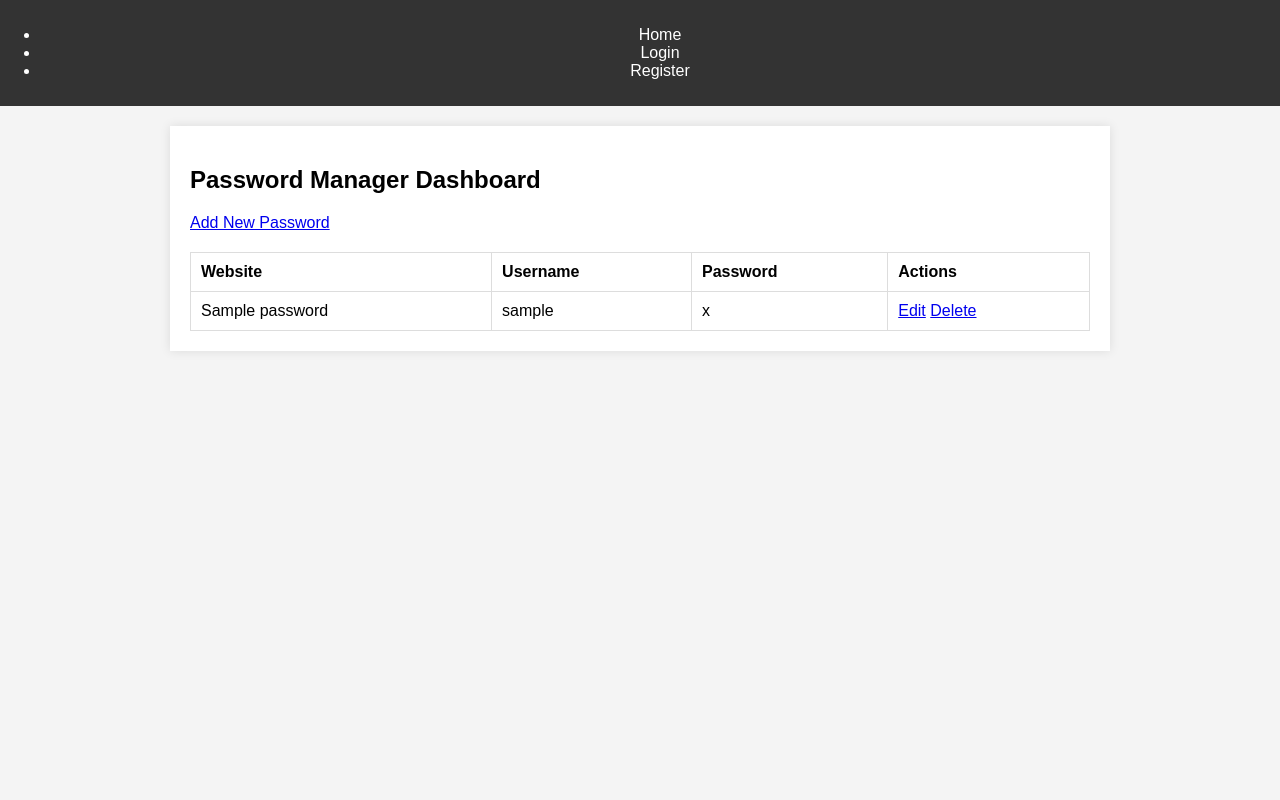
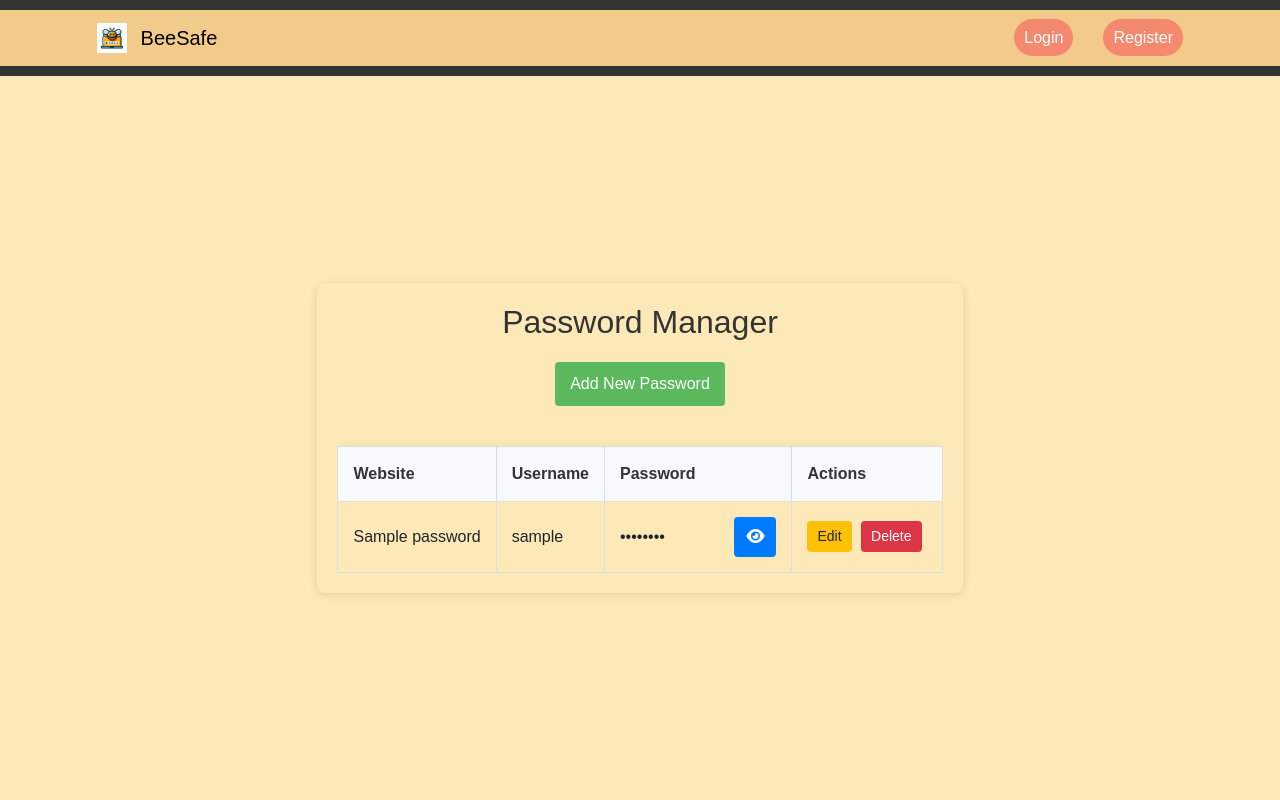
Before and after one commit to dsinha12345/Software_passord_manager, a Django app: template password-test/users/templates/users/dashboard.html in a window 1280 px wide. Run offline with Django 3.2, Linux system fonts and the light colour scheme; the template is opened without the code that fills it: most values are stand-ins (such as "Sample title", 1, 10 or a date in 2020).

Commit message:
updated html and css for webpages

```diff
--- a/password-test/password/urls.py
+++ b/password-test/password/urls.py
@@ -19,6 +19,8 @@ from django.contrib import admin
 from django.urls import path, include
 from users import views  # Import the view from your users app
 from django.contrib.auth import views as auth_views
+from django.conf import settings
+from django.conf.urls.static import static
 
 urlpatterns = [
     path('admin/', admin.site.urls),
--- /dev/null
+++ b/password-test/static/css/dashboard.css
@@ -0,0 +1,142 @@
+.dashboard-container {
+    margin: 0 auto;
+    padding: 20px;
+    background-color: #fce9b7; /* Light background for contrast */
+    border-radius: 8px; /* Rounded corners */
+    box-shadow: 0 2px 10px rgba(0, 0, 0, 0.1); /* Subtle shadow for depth */
+}
+
+h2 {
+    color: #333;
+    margin-bottom: 20px;
+}
+
+.add-password-btn {
+    display: inline-block;
+    background-color: #5cb85c;
+    color: white;
+    padding: 10px 15px;
+    text-decoration: none;
+    border-radius: 4px;
+    margin-bottom: 20px;
+    transition: background-color 0.3s ease; /* Smooth transition */
+}
+
+.add-password-btn:hover {
+    background-color: #4cae4c;
+}
+
+.table-responsive {
+    overflow-x: auto;
+}
+
+.password-table {
+    border-collapse: collapse;
+    width: 100%;
+    margin-top: 20px;
+    border: 1px solid #ddd; /* Add a border around the table */
+    border-spacing: 0; /* Remove any spacing between cells */
+    box-shadow: 0 2px 10px rgba(0, 0, 0, 0.1); /* Add a subtle shadow for depth */
+}
+
+.password-table th,
+.password-table td {
+    padding: 15px; /* Increase padding for better spacing */
+    text-align: left;
+    border: 1px solid #ddd; /* Add borders to individual cells */
+}
+
+.password-table th {
+    background-color: #f8f9fa;
+    font-weight: bold;
+    color: #333; /* Darker header text for better contrast */
+}
+
+.password-table tr:hover {
+    background-color: #f5f5f5;
+}
+
+.password-cell {
+    position: relative;
+}
+
+.password-mask,
+.password-text {
+    display: inline-block;
+    width: 100px;
+}
+
+.password-text {
+    display: none; /* Hide by default */
+}
+
+.toggle-password {
+    background-color: #007bff;
+    color: white;
+    border: none;
+    padding: 8px 12px;
+    border-radius: 4px;
+    cursor: pointer;
+    font-size: 16px;
+    margin-left: 10px; /* Space between elements */
+    transition: background-color 0.3s ease; /* Smooth transition */
+}
+
+.toggle-password:hover {
+    background-color: #0056b3;
+}
+
+.actions-cell {
+    white-space: nowrap;
+}
+
+.edit-btn,
+.delete-btn {
+    display: inline-block;
+    padding: 5px 10px;
+    margin-right: 5px;
+    text-decoration: none;
+    border-radius: 4px;
+    font-size: 14px;
+}
+
+.edit-btn {
+    background-color: #ffc107;
+    color: #212529;
+}
+
+.edit-btn:hover {
+    background-color: #e0a800;
+}
+
+.delete-btn {
+    background-color: #dc3545;
+    color: white;
+}
+
+.delete-btn:hover {
+    background-color: #c82333;
+}
+
+.no-passwords {
+    text-align: center;
+    color: #6c757d;
+    margin-top: 40px;
+}
+
+@media (max-width: 768px) {
+    .password-table {
+        font-size: 14px;
+    }
+
+    .password-table th,
+    .password-table td {
+        padding: 8px;
+    }
+
+    .edit-btn,
+    .delete-btn {
+        padding: 3px 6px;
+        font-size: 12px;
+    }
+}
--- /dev/null
+++ b/password-test/static/css/style.css
@@ -0,0 +1,79 @@
+/* static/style.css */
+body {
+    font-family: Arial, sans-serif;
+    margin: 0;
+    padding: 0;
+    background-color: #fce9b7;
+    display: flex;
+    flex-direction: column;
+    min-height: 100vh;
+}
+
+header {
+    background-color: #333;
+    color: #fce9b7;
+    padding: 10px 0;
+    text-align: center;
+}
+
+nav {
+    display: flex;
+    justify-content: center;
+}
+
+nav a {
+    color: #f2cb8a;
+    margin: 0 15px;
+    text-decoration: none;
+}
+
+main {
+    flex: 1;
+    display: flex;
+    justify-content: center;
+    align-items: center;
+    padding: 20px;
+}
+
+.content-wrapper {
+    background-color: #fce9b7;
+    box-shadow: 0px 0px 10px rgba(0, 0, 0, 0.1);
+    padding: 20px;
+    max-width: 900px;
+    width: 100%;
+}
+
+
+/* Center text within divs */
+div {
+    text-align: center;
+}
+
+.button_header {
+    width: 80%;
+    padding: 10px;
+    background-color: #f5896f;
+    color: white;
+    border: none;
+    border-radius: 20px;
+    cursor: pointer;
+    font-size: 16px;
+    margin-top: 10px;
+}
+
+.button_header:hover {
+    background-color: #b8490e;
+}
+
+.custom-navbar {
+    background-color: #f2cb8a    ; /* Example custom color */
+}
+
+.form-container {
+    max-width: 70%;
+    margin: 0 auto;
+    padding: 20px;
+    background-color: #f8f9fa;
+    border-radius: 10px;
+    box-shadow: 0 0 10px rgba(0, 0, 0, 0.1);
+}
--- a/password-test/static/style.css
+++ /dev/null
@@ -1,63 +0,0 @@
-/* static/style.css */
-body {
-    font-family: Arial, sans-serif;
-    margin: 0;
-    padding: 0;
-    background-color: #f4f4f4;
-}
-
-header {
-    background-color: #333;
-    color: #fff;
-    padding: 10px 0;
-    text-align: center;
-}
-
-nav a {
-    color: #fff;
-    margin: 0 15px;
-    text-decoration: none;
-}
-
-main {
-    margin: 20px auto;
-    padding: 20px;
-    max-width: 900px;
-    background-color: #fff;
-    box-shadow: 0px 0px 10px rgba(0, 0, 0, 0.1);
-}
-
-table {
-    width: 100%;
-    border-collapse: collapse;
-    margin-top: 20px;
-}
-
-table, th, td {
-    border: 1px solid #ddd;
-}
-
-th, td {
-    padding: 10px;
-    text-align: left;
-}
-
-button {
-    background-color: #5cb85c;
-    color: white;
-    border: none;
-    padding: 10px 15px;
-    cursor: pointer;
-}
-
-button:hover {
-    background-color: #4cae4c;
-}
-
-footer {
-    text-align: center;
-    padding: 10px;
-    background-color: #333;
-    color: white;
-    margin-top: 20px;
-}
--- a/password-test/users/forms.py
+++ b/password-test/users/forms.py
@@ -9,6 +9,12 @@ class UserRegisterForm(UserCreationForm):
     class Meta:
         model = User
         fields = ['username', 'email', 'password1', 'password2']
+        widgets = {
+            'username': forms.TextInput(attrs={'placeholder': 'Username'}),
+            'email': forms.EmailInput(attrs={'placeholder': 'Email'}),
+            'password1': forms.PasswordInput(attrs={'placeholder': 'Enter your password'}),
+            'password2': forms.PasswordInput(attrs={'placeholder': 'Confirm your password'}),
+        }
 
 class PasswordForm(forms.ModelForm):
     class Meta:
--- a/password-test/users/templates/base_generic.html
+++ b/password-test/users/templates/base_generic.html
@@ -1,30 +1,54 @@
+<!-- /templates/base_generic.html-->
 {% load static %}
 <!DOCTYPE html>
 <html lang="en">
 <head>
     <meta charset="UTF-8">
     <meta name="viewport" content="width=device-width, initial-scale=1.0">
-    <title>Password Manager</title>
-    <link rel="stylesheet" href="{% static 'style.css' %}">
+    <title>BeeSafe</title>
+    <!-- Bootstrap CSS -->
+    <link href="https://cdn.jsdelivr.net/npm/bootstrap@5.3.0-alpha1/dist/css/bootstrap.min.css" rel="stylesheet">
+    <link rel="stylesheet" href="{% static 'css/style.css' %}">
+    {% block extra_css %}
+    {% endblock %}
 </head>
 <body>
     <header>
-        <nav class="navbar">
-            <ul>
-                <li><a href="{% url 'home' %}">Home</a></li>
+        <nav class="navbar navbar-expand-lg custom-navbar">
+            <div class="container">
+                <a class="navbar-brand" href="{% url 'home' %}">
+                    <img src="{% static 'images/Logo.jpeg' %}" alt="BeeSafe Logo" height="30" class="d-inline-block align-top me-2">
+                    BeeSafe
+                </a>
+                <button class="navbar-toggler" type="button" data-bs-toggle="collapse" data-bs-target="#navbarNav" aria-controls="navbarNav" aria-expanded="false" aria-label="Toggle navigation">
+                    <span class="navbar-toggler-icon"></span>
+                </button>
+                <div class="collapse navbar-collapse justify-content-end" id="navbarNav">
+                    <ul class="navbar-nav">
                         {% if user.is_authenticated %}
-                    <li><a href="{% url 'dashboard' %}">Dashboard</a></li>
-                    <li>
+                            <li class="nav-item">
+                                <a class="nav-link" href="{% url 'dashboard' %}">Dashboard</a>
+                            </li>
+                            <li class="nav-item">
                                 <form method="POST" action="{% url 'logout' %}">
                                     {% csrf_token %}
-                            <button type="submit" class="logout-button">Logout</button>
+                                    <button type="submit" class="btn btn-outline-primary">Logout</button>
                                 </form>
                             </li>
+                            <li class="nav-item">
+                                <a class="nav-link" href="{% url 'dashboard' %}">Generate</a>
+                            </li>
                         {% else %}
-                    <li><a href="{% url 'login' %}">Login</a></li>
-                    <li><a href="{% url 'register' %}">Register</a></li>
+                            <li class="nav-item">
+                                <a class="button_header" href="{% url 'login' %}">Login</a>
+                            </li>
+                            <li class="nav-item">
+                                <a class="button_header" href="{% url 'register' %}">Register</a>
+                            </li>
                         {% endif %}
                     </ul>
+                </div>
+            </div>
         </nav>
     </header>
 
@@ -33,5 +57,8 @@
         {% endblock %}
     </main>
 
+    <!-- Bootstrap JS and Popper.js -->
+    <script src="https://cdn.jsdelivr.net/npm/@popperjs/core@2.11.6/dist/umd/popper.min.js"></script>
+    <script src="https://cdn.jsdelivr.net/npm/bootstrap@5.3.0-alpha1/dist/js/bootstrap.min.js"></script>
 </body>
 </html>
--- a/password-test/users/templates/users/dashboard.html
+++ b/password-test/users/templates/users/dashboard.html
@@ -1,10 +1,19 @@
-<!-- users/templates/users/dashboard.html -->
 {% extends 'base_generic.html' %}
+{% load static %}
+
+{% block extra_css %}
+<link rel="stylesheet" href="{% static 'css/dashboard.css' %}">
+<link rel="stylesheet" href="https://cdnjs.cloudflare.com/ajax/libs/font-awesome/6.0.0-beta3/css/all.min.css">
+{% endblock %}
+
 {% block content %}
-  <h2>Password Manager Dashboard</h2>
-  <a href="{% url 'add_password' %}">Add New Password</a>
+<div class="dashboard-container">
+  <h2>Password Manager</h2>
+  <a href="{% url 'add_password' %}" class="add-password-btn">Add New Password</a>
 
-  <table>
+  {% if passwords %}
+    <div class="table-responsive">
+      <table class="password-table">
         <thead>
           <tr>
             <th>Website</th>
@@ -18,14 +27,48 @@
             <tr>
               <td>{{ password.service_name }}</td>
               <td>{{ password.username }}</td>
-          <td>{{ password.password }}</td> <!-- You might want to mask this field or use a toggle to show it -->
-          <td>
-            <a href="{% url 'edit_password' password.id %}">Edit</a>
-            <a href="{% url 'delete_password' password.id %}">Delete</a>
+              <td class="password-cell">
+                <span class="password-mask">••••••••</span>
+                <span class="password-text" style="display: none;">{{ password.password }}</span>
+                <button class="toggle-password">
+                  <i class="fas fa-eye"></i> <!-- Eye icon -->
+                </button>
+              </td>
+              <td class="actions-cell">
+                <a href="{% url 'edit_password' password.id %}" class="edit-btn">Edit</a>
+                <a href="{% url 'delete_password' password.id %}" class="delete-btn">Delete</a>
               </td>
             </tr>
           {% endfor %}
         </tbody>
       </table>
+    </div>
+  {% else %}
+    <p class="no-passwords">No passwords added yet. Click "Add New Password" to get started!</p>
+  {% endif %}
+</div>
 
+<script>
+document.querySelectorAll('.toggle-password').forEach(button => {
+  button.addEventListener('click', function() {
+    const passwordCell = this.closest('.password-cell');
+    const passwordMask = passwordCell.querySelector('.password-mask');
+    const passwordText = passwordCell.querySelector('.password-text');
+    const icon = this.querySelector('i');
+
+    if (passwordMask.style.display !== 'none') {
+      passwordMask.style.display = 'none';
+      passwordText.style.display = 'inline';
+      icon.classList.remove('fa-eye');
+      icon.classList.add('fa-eye-slash'); // Change to eye-slash icon
+    } else {
+      passwordMask.style.display = 'inline';
+      passwordText.style.display = 'none';
+      icon.classList.remove('fa-eye-slash');
+      icon.classList.add('fa-eye'); // Change back to eye icon
+    }
+  });
+});
+
+</script>
 {% endblock %}
--- a/password-test/users/templates/users/home.html
+++ b/password-test/users/templates/users/home.html
@@ -2,6 +2,4 @@
 {% extends "base_generic.html" %}
 {% block content %}
   <h2>Welcome to BeeSafe</h2>
-  <p>This is the home page for Beesafe.</p>
-  <a href="{% url 'register' %}">Register</a> | <a href="{% url 'login' %}">Login</a>
 {% endblock %}
--- a/password-test/users/urls.py
+++ b/password-test/users/urls.py
@@ -11,5 +11,6 @@ urlpatterns = [
     path('add_password/', views.add_password_view, name='add_password'),
     path('edit_password/<int:id>/', views.edit_password, name='edit_password'),
     path('delete_password/<int:id>/', views.delete_password, name='delete_password'),
-    path('logout/', auth_views.LogoutView.as_view(), name='logout'),
+    path('logout/', views.CustomLogoutView.as_view(), name='logout'),
+    # path('generate-password/', views.password_generator_view, name='generate-password'),
 ]
```
Also changed, not shown: password-test/password/settings.py (+8 -1 lines), password-test/static/css/login.css (added, +120 -0 lines), password-test/users/templates/users/login.html (+21 -7 lines), password-test/users/templates/users/password_form.html (+8 -6 lines), password-test/users/templates/users/password_generator.html (added, +21 -0 lines), password-test/users/templates/users/register.html (+25 -1 lines), password-test/users/views.py (+20 -1 lines), password-test/db.sqlite3, password-test/static/favicon.ico (added), password-test/static/images/Logo.jpeg (added). Lines whose indentation alone changed are shown as unchanged.
